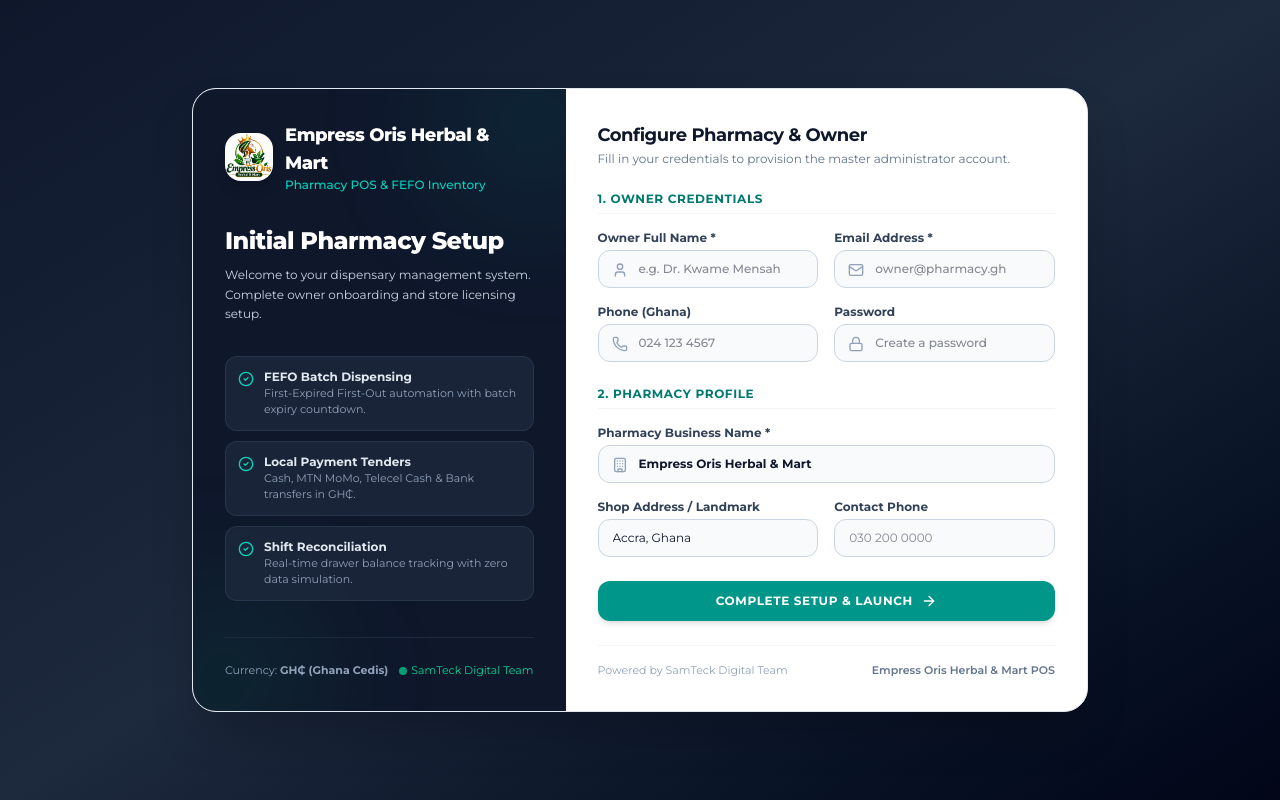
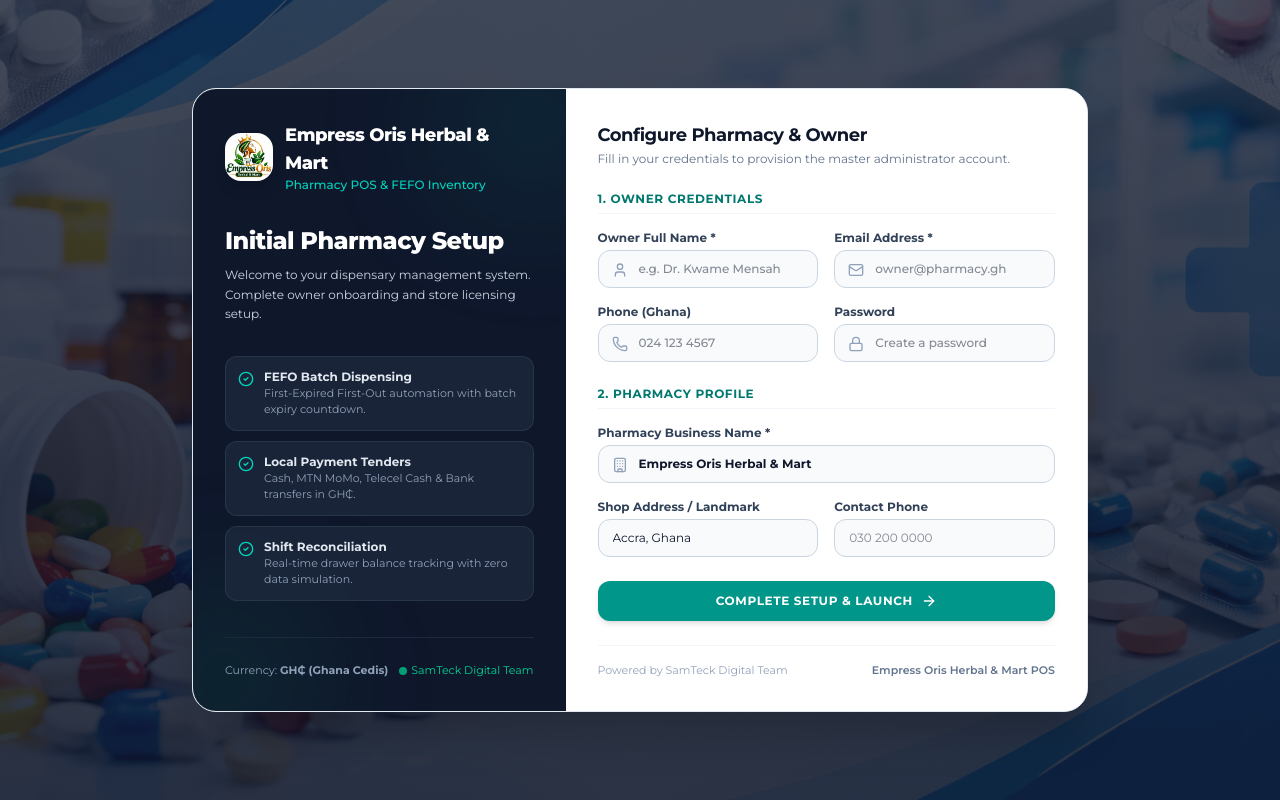
Before and after one commit to resolvehub3-rgb/empress-oris-pharmacy, a React (Vite) app: page / in a window 1280 px wide. Built offline with nearby package versions, Linux system fonts and the light colour scheme; no server answers.

Commit message:
feat: add auth-bg.png as auth page background

```diff
--- a/src/pages/AuthPage.tsx
+++ b/src/pages/AuthPage.tsx
@@ -63,7 +63,17 @@
   };
 
   return (
-    <div className="min-h-screen bg-gradient-to-br from-slate-900 via-slate-800 to-slate-950 flex items-center justify-center p-4 sm:p-6 lg:p-8">
+    <div
+      className="min-h-screen flex items-center justify-center p-4 sm:p-6 lg:p-8"
+      style={{
+        backgroundImage:
+          "linear-gradient(rgba(15, 23, 42, 0.78), rgba(15, 23, 42, 0.88)), url('/auth-bg.png')",
+        backgroundSize: "cover",
+        backgroundPosition: "center",
+        backgroundRepeat: "no-repeat",
+        backgroundColor: "#0f172a",
+      }}
+    >
       <div className="bg-white rounded-3xl shadow-2xl max-w-4xl w-full overflow-hidden border border-slate-200 grid grid-cols-1 lg:grid-cols-12 animate-in fade-in zoom-in-95 duration-200">
 
         {/* Left Column: Brand & System Information */}
```
Also changed, not shown: public/auth-bg.png (added).
